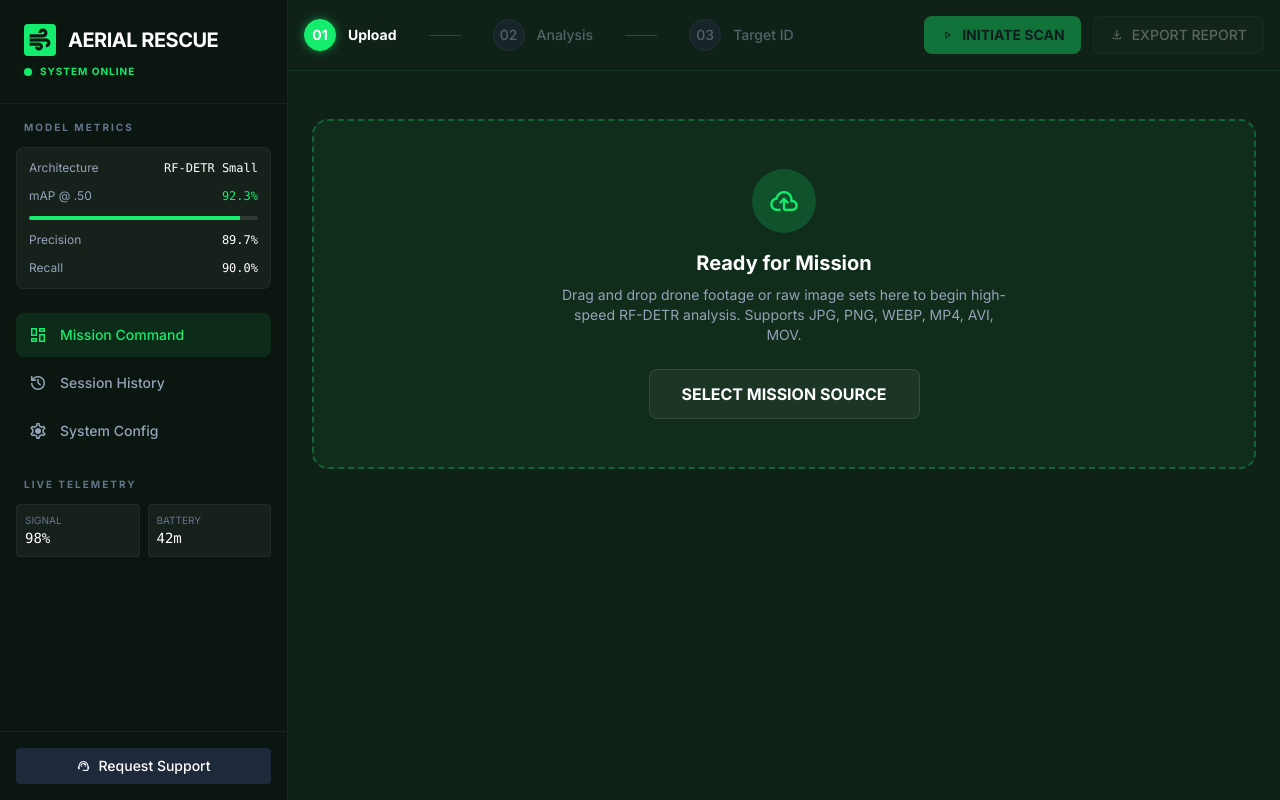
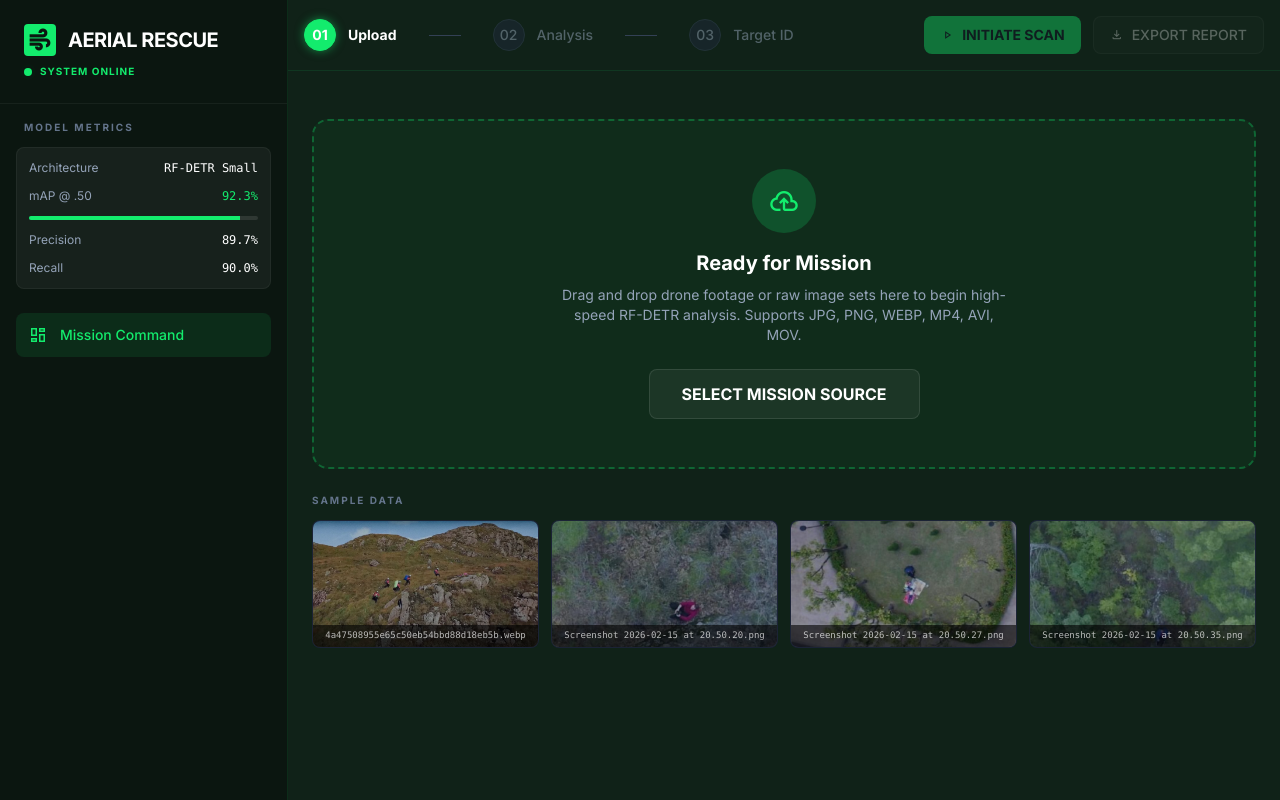
Before and after one commit to Luksuz/drone-rescue-AI, a FastAPI app: page / in a window 1280 px wide. Run offline with FastAPI, Linux system fonts and the light colour scheme; some libraries are stand-ins or nearby versions.

Commit message:
Add sample images, bbox toggle, remove non-functional UI elements
- Add 7 sample images in public/ with clickable grid in UI
- Add bounding box on/off toggle (serves both annotated + clean versions)
- Switch to drone-icerc/2 RF-DETR Small model
- Remove non-functional sidebar items (Session History, Config, Telemetry, Support)
- Use low confidence threshold (15%) for more detections

Co-Authored-By: Claude Opus 4.6 <noreply@anthropic.com>

```diff
--- a/main.py
+++ b/main.py
@@ -24,6 +24,7 @@ UPLOAD_DIR.mkdir(exist_ok=True)
 RESULTS_DIR.mkdir(parents=True, exist_ok=True)
 
 app.mount("/static", StaticFiles(directory=str(BASE_DIR / "static")), name="static")
+app.mount("/public", StaticFiles(directory=str(BASE_DIR / "public")), name="public")
 templates = Jinja2Templates(directory=str(BASE_DIR / "templates"))
 
 ROBOFLOW_API_KEY = os.getenv("ROBOFLOW_API_KEY")
@@ -101,7 +102,7 @@ def annotate_image(image: np.ndarray, detections: list) -> np.ndarray:
     return annotated
 
 
-def run_image_inference(image_path: str, result_path: str) -> list:
+def run_image_inference(image_path: str, result_path: str, clean_path: str) -> list:
     """Run inference on a single image via Roboflow API."""
     image = cv2.imread(image_path)
     h, w = image.shape[:2]
@@ -114,11 +115,12 @@ def run_image_inference(image_path: str, result_path: str) -> list:
 
     annotated = annotate_image(image, detections)
     cv2.imwrite(result_path, annotated)
+    cv2.imwrite(clean_path, image)
 
     return detections
 
 
-def run_video_inference(video_path: str, result_path: str) -> list:
+def run_video_inference(video_path: str, result_path: str, clean_path: str) -> list:
     """Run inference on each frame of a video via Roboflow API."""
     cap = cv2.VideoCapture(video_path)
     width = int(cap.get(cv2.CAP_PROP_FRAME_WIDTH))
@@ -126,6 +128,7 @@ def run_video_inference(video_path: str, result_path: str) -> list:
     fps = cap.get(cv2.CAP_PROP_FPS) or 25.0
     fourcc = cv2.VideoWriter_fourcc(*"mp4v")
     out = cv2.VideoWriter(result_path, fourcc, fps, (width, height))
+    out_clean = cv2.VideoWriter(clean_path, fourcc, fps, (width, height))
 
     all_detections = []
 
@@ -141,15 +144,23 @@ def run_video_inference(video_path: str, result_path: str) -> list:
 
         annotated = annotate_image(frame, detections)
         out.write(annotated)
+        out_clean.write(frame)
 
     cap.release()
     out.release()
+    out_clean.release()
     return all_detections
 
 
 @app.get("/", response_class=HTMLResponse)
 async def index(request: Request):
-    return templates.TemplateResponse("index.html", {"request": request})
+    public_dir = BASE_DIR / "public"
+    samples = []
+    if public_dir.exists():
+        for f in sorted(public_dir.iterdir()):
+            if f.suffix.lower() in IMAGE_EXTENSIONS | VIDEO_EXTENSIONS:
+                samples.append(f.name)
+    return templates.TemplateResponse("index.html", {"request": request, "samples": samples})
 
 
 @app.post("/predict")
@@ -170,18 +181,22 @@ async def predict(file: UploadFile = File(...)):
     is_video = suffix in VIDEO_EXTENSIONS
     result_ext = ".mp4" if is_video else suffix
     result_filename = f"{unique_id}_result{result_ext}"
+    clean_filename = f"{unique_id}_clean{result_ext}"
     result_path = RESULTS_DIR / result_filename
+    clean_path = RESULTS_DIR / clean_filename
 
     try:
         if is_video:
-            detections = run_video_inference(str(upload_path), str(result_path))
+            detections = run_video_inference(str(upload_path), str(result_path), str(clean_path))
         else:
-            detections = run_image_inference(str(upload_path), str(result_path))
+            detections = run_image_inference(str(upload_path), str(result_path), str(clean_path))
 
         result_url = f"/static/results/{result_filename}"
+        clean_url = f"/static/results/{clean_filename}"
 
         return JSONResponse(content={
             "result_url": result_url,
+            "clean_url": clean_url,
             "detections": detections,
             "is_video": is_video,
             "total_detections": len(detections),
--- a/templates/index.html
+++ b/templates/index.html
@@ -36,9 +36,6 @@
     .glow-primary {
         box-shadow: 0 0 15px rgba(19, 236, 109, 0.3);
     }
-    .coord-font {
-        font-family: 'Courier New', Courier, monospace;
-    }
     @keyframes scan-sweep {
         0% { top: 0; opacity: 0; }
         10% { opacity: 0.6; }
@@ -47,6 +44,12 @@
     }
     .scan-sweep-line {
         animation: scan-sweep 2s ease-in-out infinite;
+    }
+    .toggle-track {
+        transition: background-color 0.2s;
+    }
+    .toggle-thumb {
+        transition: transform 0.2s;
     }
 </style>
 </head>
@@ -99,41 +102,11 @@
 
         <!-- Navigation -->
         <nav class="space-y-1">
-            <a class="flex items-center gap-3 px-3 py-2 text-primary bg-primary/10 rounded-lg group" href="#">
+            <a class="flex items-center gap-3 px-3 py-2 text-primary bg-primary/10 rounded-lg" href="#">
                 <span class="material-symbols-outlined text-xl">dashboard</span>
                 <span class="text-sm font-medium">Mission Command</span>
             </a>
-            <a class="flex items-center gap-3 px-3 py-2 text-slate-400 hover:text-white hover:bg-white/5 rounded-lg transition-colors" href="#">
-                <span class="material-symbols-outlined text-xl">history</span>
-                <span class="text-sm font-medium">Session History</span>
-            </a>
-            <a class="flex items-center gap-3 px-3 py-2 text-slate-400 hover:text-white hover:bg-white/5 rounded-lg transition-colors" href="#">
-                <span class="material-symbols-outlined text-xl">settings</span>
-                <span class="text-sm font-medium">System Config</span>
-            </a>
         </nav>
-
-        <!-- Telemetry -->
-        <section>
-            <h3 class="text-[10px] uppercase tracking-[0.2em] text-slate-500 font-bold mb-3 px-2">Live Telemetry</h3>
-            <div class="grid grid-cols-2 gap-2">
-                <div class="bg-white/5 p-2 rounded border border-white/5">
-                    <p class="text-[10px] text-slate-500 uppercase">Signal</p>
-                    <p class="text-sm font-mono text-white">98%</p>
-                </div>
-                <div class="bg-white/5 p-2 rounded border border-white/5">
-                    <p class="text-[10px] text-slate-500 uppercase">Battery</p>
-                    <p class="text-sm font-mono text-white">42m</p>
-                </div>
-            </div>
-        </section>
-    </div>
-
-    <div class="p-4 border-t border-white/5">
-        <button class="w-full py-2 bg-slate-800 text-white rounded text-sm font-medium hover:bg-slate-700 transition-colors flex items-center justify-center gap-2">
-            <span class="material-symbols-outlined text-sm">support_agent</span>
-            Request Support
-        </button>
     </div>
 </aside>
 
@@ -202,7 +175,7 @@
                 <p class="text-4xl font-bold text-white font-mono tracking-tighter" id="stat-classes">00</p>
                 <p class="text-[10px] text-slate-400 mt-2 flex items-center gap-1">
                     <span class="material-symbols-outlined text-[10px]">explore</span>
-                    <span id="stat-classes-list">—</span>
+                    <span id="stat-classes-list">&mdash;</span>
                 </p>
             </div>
             <div class="bg-white/5 border border-white/5 rounded-xl p-5 relative overflow-hidden group">
@@ -221,8 +194,15 @@
         <!-- Detection Viewer Section (hidden until results) -->
         <div class="max-w-6xl mx-auto" id="viewer-section" style="display: none;">
             <div class="bg-black/40 border border-white/5 rounded-xl overflow-hidden shadow-2xl relative">
+                <!-- Badges + BBox Toggle -->
                 <div class="absolute top-4 left-4 z-20 flex gap-2" id="viewer-badges">
                     <span class="bg-primary/90 text-[#0b1610] text-[10px] font-bold px-2 py-1 rounded-sm uppercase tracking-tighter">SCAN_COMPLETE</span>
+                </div>
+                <div class="absolute top-4 right-4 z-20 flex items-center gap-2">
+                    <span class="text-[10px] text-white/70 uppercase tracking-wider font-bold">BBoxes</span>
+                    <button id="bbox-toggle" class="relative w-10 h-5 rounded-full toggle-track bg-primary/80 flex items-center px-0.5 cursor-pointer" aria-label="Toggle bounding boxes">
+                        <div id="bbox-thumb" class="w-4 h-4 bg-white rounded-full shadow toggle-thumb transform translate-x-5"></div>
+                    </button>
                 </div>
                 <div class="relative aspect-video w-full bg-slate-900 group" id="viewer-container">
                     <div class="scanline absolute inset-0"></div>
@@ -265,8 +245,6 @@
                     <h3 class="text-sm font-bold uppercase tracking-widest text-white">Detection Logs</h3>
                     <div class="flex items-center gap-4">
                         <span class="text-[10px] text-slate-500 font-medium" id="log-count">SHOWING 0 OF 0 TARGETS</span>
-                        <div class="h-4 w-[1px] bg-white/10"></div>
-                        <button class="text-primary text-[10px] font-bold uppercase hover:underline" id="clear-logs-btn">Clear Logs</button>
                     </div>
                 </div>
                 <div class="overflow-x-auto">
@@ -311,6 +289,23 @@
             <input type="file" id="file-input" class="hidden" accept=".jpg,.jpeg,.png,.webp,.bmp,.tiff,.mp4,.avi,.mov,.mkv,.wmv">
         </div>
 
+        <!-- Sample Images -->
+        {% if samples %}
+        <div class="max-w-6xl mx-auto" id="samples-section">
+            <h3 class="text-[10px] uppercase tracking-[0.2em] text-slate-500 font-bold mb-3">Sample Data</h3>
+            <div class="grid grid-cols-2 md:grid-cols-4 gap-3">
+                {% for sample in samples %}
+                <button class="sample-btn relative rounded-lg overflow-hidden border border-white/5 hover:border-primary/50 transition-all group aspect-video bg-slate-900" data-filename="{{ sample }}">
+                    <img src="/public/{{ sample }}" class="w-full h-full object-cover opacity-70 group-hover:opacity-100 transition-opacity" alt="{{ sample }}">
+                    <div class="absolute bottom-0 left-0 right-0 bg-black/60 px-2 py-1">
+                        <p class="text-[9px] text-white/70 font-mono truncate">{{ sample }}</p>
+                    </div>
+                </button>
+                {% endfor %}
+            </div>
+        </div>
+        {% endif %}
+
         <!-- Preview Area (shown after file selection) -->
         <div class="max-w-6xl mx-auto" id="preview-section" style="display: none;">
             <div class="bg-black/40 border border-primary/20 rounded-xl overflow-hidden shadow-2xl relative">
@@ -343,16 +338,18 @@ const logBody = document.getElementById('log-body');
 const logCount = document.getElementById('log-count');
 const errorSection = document.getElementById('error-section');
 const errorText = document.getElementById('error-text');
-const clearLogsBtn = document.getElementById('clear-logs-btn');
 const uploadTitle = document.getElementById('upload-title');
 const uploadDesc = document.getElementById('upload-desc');
+const bboxToggle = document.getElementById('bbox-toggle');
+const bboxThumb = document.getElementById('bbox-thumb');
 
-// Step elements
 const stepUpload = document.getElementById('step-upload');
 const stepAnalysis = document.getElementById('step-analysis');
 const stepResults = document.getElementById('step-results');
 
 let selectedFile = null;
+let bboxEnabled = true;
+let lastResultData = null;
 
 const VIDEO_EXTS = ['mp4', 'avi', 'mov', 'mkv', 'wmv'];
 
@@ -365,13 +362,11 @@ function isVideo(name) {
 }
 
 function setStep(step) {
-    // Reset all
     [stepUpload, stepAnalysis, stepResults].forEach(el => {
         el.classList.add('opacity-50');
         el.querySelector('div').className = 'w-8 h-8 rounded-full bg-slate-800 flex items-center justify-center border border-slate-700';
         el.querySelector('span:last-child').className = 'text-sm font-medium text-slate-400';
     });
-    // Activate up to step
     const steps = [stepUpload, stepAnalysis, stepResults];
     for (let i = 0; i <= step; i++) {
         steps[i].classList.remove('opacity-50');
@@ -386,6 +381,53 @@ function setStep(step) {
         }
     }
 }
+
+function updateToggleVisual() {
+    if (bboxEnabled) {
+        bboxToggle.className = 'relative w-10 h-5 rounded-full toggle-track bg-primary/80 flex items-center px-0.5 cursor-pointer';
+        bboxThumb.className = 'w-4 h-4 bg-white rounded-full shadow toggle-thumb transform translate-x-5';
+    } else {
+        bboxToggle.className = 'relative w-10 h-5 rounded-full toggle-track bg-slate-600 flex items-center px-0.5 cursor-pointer';
+        bboxThumb.className = 'w-4 h-4 bg-white rounded-full shadow toggle-thumb transform translate-x-0';
+    }
+}
+
+function renderMedia(data) {
+    resultMediaWrap.innerHTML = '';
+    const url = bboxEnabled ? data.result_url : data.clean_url;
+    if (url) {
+        if (data.is_video) {
+            const video = document.createElement('video');
+            video.src = url;
+            video.controls = true;
+            video.className = 'w-full h-full object-contain';
+            resultMediaWrap.appendChild(video);
+        } else {
+            const img = document.createElement('img');
+            img.src = url;
+            img.className = 'w-full h-full object-cover opacity-80';
+            resultMediaWrap.appendChild(img);
+        }
+    }
+}
+
+// BBox toggle
+bboxToggle.addEventListener('click', () => {
+    bboxEnabled = !bboxEnabled;
+    updateToggleVisual();
+    if (lastResultData) renderMedia(lastResultData);
+});
+
+// Sample image selection
+document.querySelectorAll('.sample-btn').forEach(btn => {
+    btn.addEventListener('click', async () => {
+        const filename = btn.dataset.filename;
+        const resp = await fetch('/public/' + encodeURIComponent(filename));
+        const blob = await resp.blob();
+        const file = new File([blob], filename, { type: blob.type });
+        handleFile(file);
+    });
+});
 
 // File selection
 browseBtn.addEventListener('click', (e) => { e.stopPropagation(); fileInput.click(); });
@@ -425,15 +467,11 @@ function handleFile(file) {
         previewContainer.appendChild(img);
     }
 
-    // Show preview, enable scan
     previewSection.style.display = 'block';
     scanBtn.disabled = false;
-
-    // Update upload area to "change file" mode
     uploadTitle.textContent = 'Change Mission Source';
     uploadDesc.textContent = 'Drop a different file or click to browse again.';
 
-    // Hide previous results
     viewerSection.style.display = 'none';
     statsSection.style.display = 'none';
     logsSection.style.display = 'none';
@@ -467,6 +505,7 @@ scanBtn.addEventListener('click', async () => {
 
         if (!resp.ok) throw new Error(data.error || 'Inference failed');
 
+        lastResultData = data;
         scanningSection.style.display = 'none';
         displayResults(data);
         setStep(2);
@@ -482,32 +521,16 @@ scanBtn.addEventListener('click', async () => {
 });
 
 function displayResults(data) {
-    // Result media
-    resultMediaWrap.innerHTML = '';
-    if (data.result_url) {
-        if (data.is_video) {
-            const video = document.createElement('video');
-            video.src = data.result_url;
-            video.controls = true;
-            video.className = 'w-full h-full object-contain';
-            resultMediaWrap.appendChild(video);
-        } else {
-            const img = document.createElement('img');
-            img.src = data.result_url;
-            img.className = 'w-full h-full object-cover opacity-80';
-            resultMediaWrap.appendChild(img);
-        }
-    }
+    renderMedia(data);
     viewerSection.style.display = 'block';
 
-    // Stats
     const dets = data.detections;
     const classes = [...new Set(dets.map(d => d.class))];
     const avgConf = dets.length ? (dets.reduce((s, d) => s + d.confidence, 0) / dets.length * 100) : 0;
 
     document.getElementById('stat-total').textContent = String(dets.length).padStart(2, '0');
     document.getElementById('stat-classes').textContent = String(classes.length).padStart(2, '0');
-    document.getElementById('stat-classes-list').textContent = classes.length ? classes.join(', ') : '—';
+    document.getElementById('stat-classes-list').textContent = classes.length ? classes.join(', ') : '\u2014';
     document.getElementById('stat-confidence').textContent = avgConf.toFixed(1) + '%';
 
     const confNote = document.getElementById('stat-confidence-note');
@@ -522,7 +545,6 @@ function displayResults(data) {
     }
     statsSection.style.display = 'grid';
 
-    // Detection logs
     logBody.innerHTML = '';
     dets.forEach((det, i) => {
         const pct = Math.round(det.confidence * 100);
@@ -547,34 +569,15 @@ function displayResults(data) {
     logsSection.style.display = 'block';
 }
 
-// Clear logs
-clearLogsBtn.addEventListener('click', () => {
-    logsSection.style.display = 'none';
-    viewerSection.style.display = 'none';
-    statsSection.style.display = 'none';
-    previewSection.style.display = 'none';
-    uploadTitle.textContent = 'Ready for Mission';
-    uploadDesc.textContent = 'Drag and drop drone footage or raw image sets here to begin high-speed RF-DETR analysis. Supports JPG, PNG, WEBP, MP4, AVI, MOV.';
-    selectedFile = null;
-    fileInput.value = '';
-    scanBtn.disabled = true;
-    exportBtn.disabled = true;
-    setStep(0);
-});
-
-// Export report (download detections as JSON)
+// Export report
 exportBtn.addEventListener('click', () => {
-    const rows = logBody.querySelectorAll('tr');
-    const report = [];
-    rows.forEach(row => {
-        const cells = row.querySelectorAll('td');
-        report.push({
-            id: cells[0].textContent.trim(),
-            class: cells[1].textContent.trim(),
-            confidence: cells[2].textContent.trim(),
-            bbox: cells[3].textContent.trim(),
-        });
-    });
+    if (!lastResultData) return;
+    const report = lastResultData.detections.map((det, i) => ({
+        id: i + 1,
+        class: det.class,
+        confidence: det.confidence,
+        bbox: det.bbox,
+    }));
     const blob = new Blob([JSON.stringify(report, null, 2)], { type: 'application/json' });
     const url = URL.createObjectURL(blob);
     const a = document.createElement('a');
```
Also changed, not shown: public/4a47508955e65c50eb54bbd88d18eb5b.webp (added), public/Screenshot 2026-02-15 at 20.50.20.png (added), public/Screenshot 2026-02-15 at 20.50.27.png (added), public/Screenshot 2026-02-15 at 20.50.35.png (added), 3 other files.
